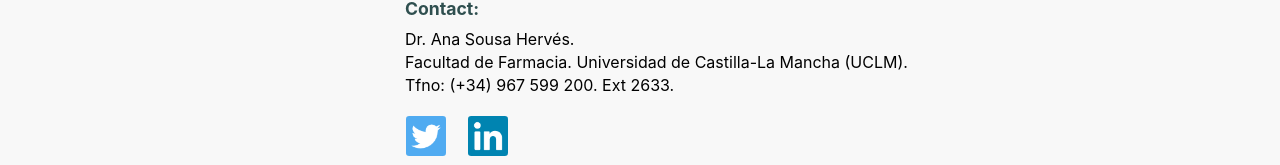
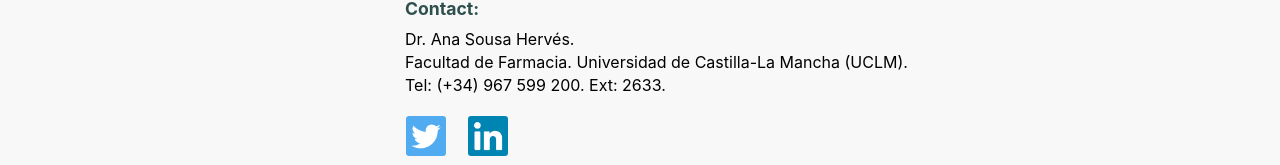
Before and after one commit to rsherves/ana-site, a React (Create React App) app: page / in a window 1280 px wide. Shown: the part 625-790 px from the top of the page. Built offline with nearby package versions, Linux system fonts and the light colour scheme.

Commit message:
Rewrite 'Tfno' to 'Tel'

```diff
--- a/src/PageBody/About.js
+++ b/src/PageBody/About.js
@@ -58,7 +58,7 @@ function About() {
             <div className="contact-info">
               <p>Dr. Ana Sousa Hervés.</p>
               <p>Facultad de Farmacia. Universidad de Castilla-La Mancha (UCLM).</p>
-              <p>Tfno: (+34) 967 599 200. Ext 2633.</p>
+              <p>Tel: (+34) 967 599 200. Ext: 2633.</p>
             </div>
             <div className="contact-links-wrapper flex-container row-nowrap">
               <ContactLink
```
